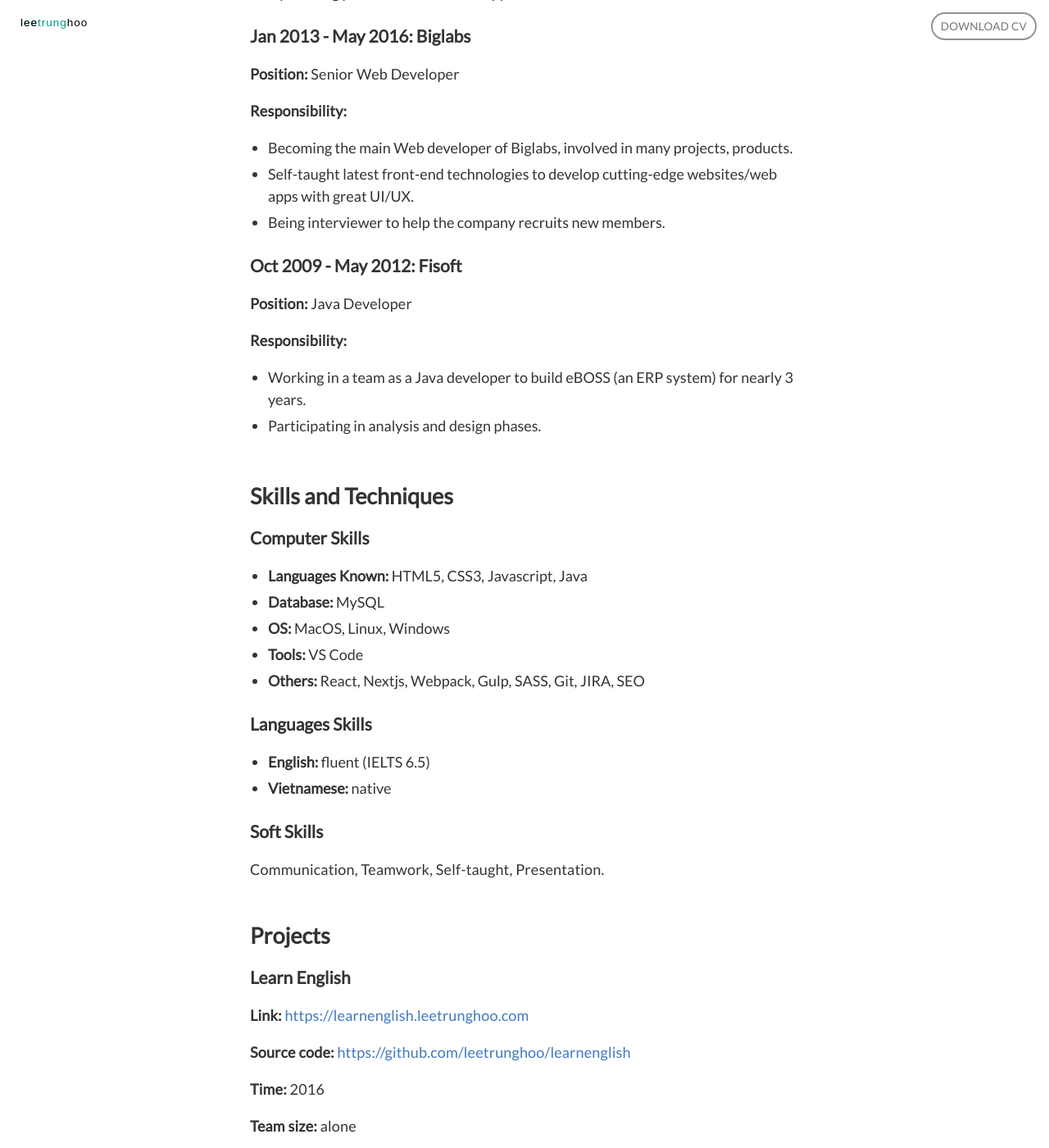
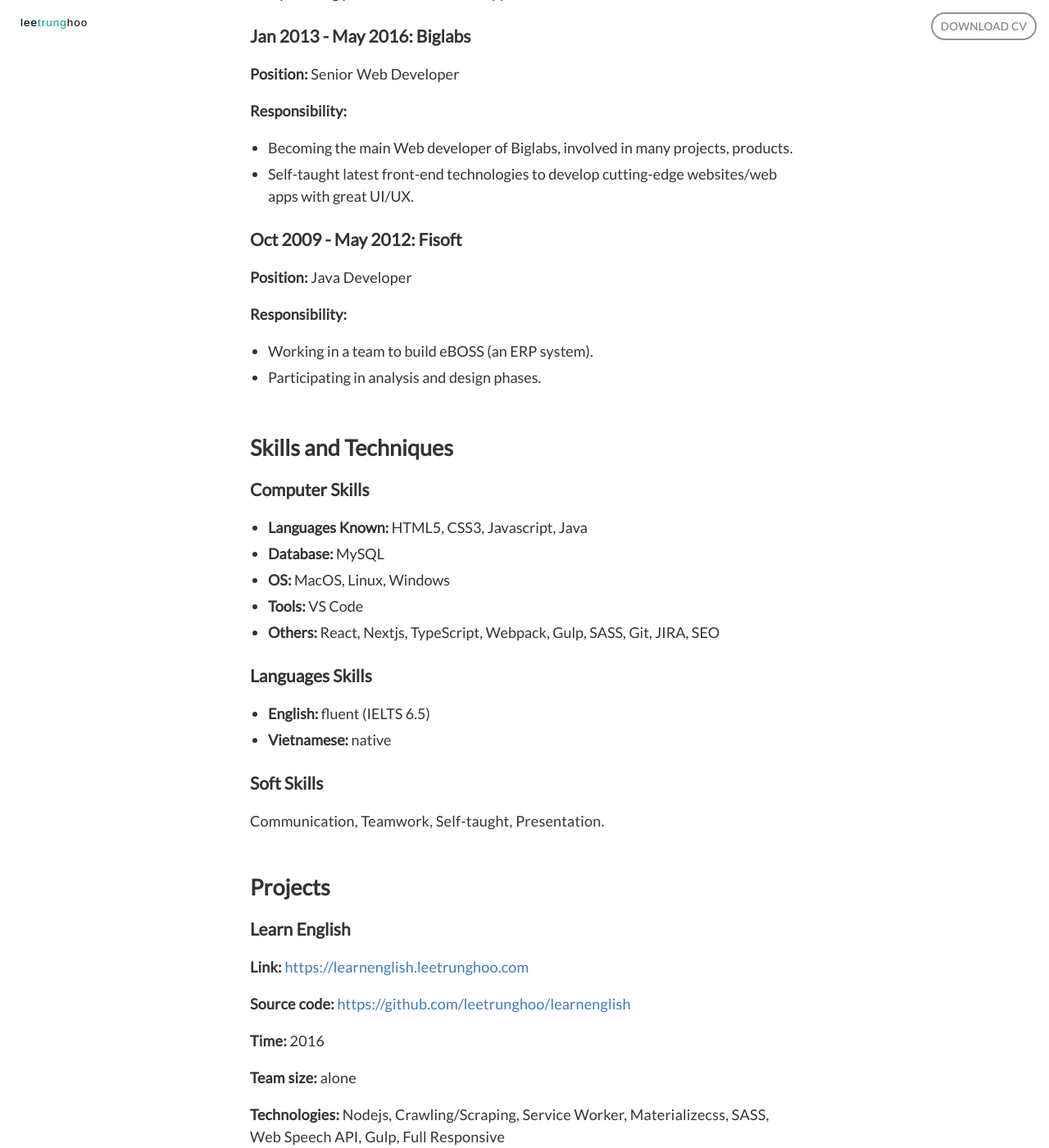
Before and after one commit to leetrunghoo/leetrunghoo.github.io, a Jekyll site: the page built from cv/index.md, in a window 1280 px wide and 1400 px high, scrolled down 984 px. Shown: the whole window at 82% size. Built offline with Jekyll 4.4.1, drawn with Linux system fonts in a browser that asks for light colours; nearby versions of some CDN libraries; some web fonts are replaced; comment, search, counter and statistics services are not loaded.

Commit message:
update cv

```diff
--- a/_data/cv.yml
+++ b/_data/cv.yml
@@ -31,7 +31,7 @@
       - name: Tools
         description: VS Code
       - name: Others
-        description: React, Nextjs, Webpack, Gulp, SASS, Git, JIRA, SEO
+        description: React, Nextjs, TypeScript, Webpack, Gulp, SASS, Git, JIRA, SEO
   - type: Languages Skills
     description:
     details:
@@ -44,7 +44,7 @@
     details:
 
 works:
-  - company: NFQ Asia
+  - company: NFQ
     position: Senior Front End Developer
     time: Oct 2016 - Present
     description:
@@ -57,12 +57,11 @@
     description:
       - Becoming the main Web developer of Biglabs, involved in many projects, products.
       - Self-taught latest front-end technologies to develop cutting-edge websites/web apps with great UI/UX.
-      - Being interviewer to help the company recruits new members.
   - company: Fisoft
     position: Java Developer
     time: Oct 2009 - May 2012
     description:
-      - Working in a team as a Java developer to build eBOSS (an ERP system) for nearly 3 years.
+      - Working in a team to build eBOSS (an ERP system).
       - Participating in analysis and design phases.
 
 education:
```
